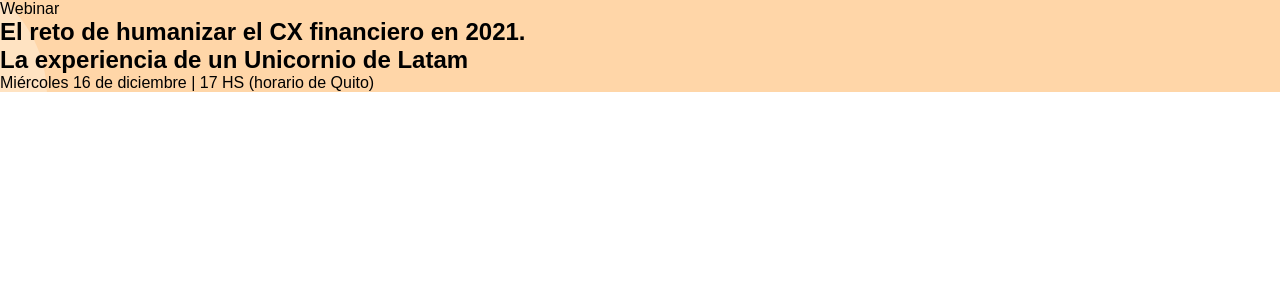
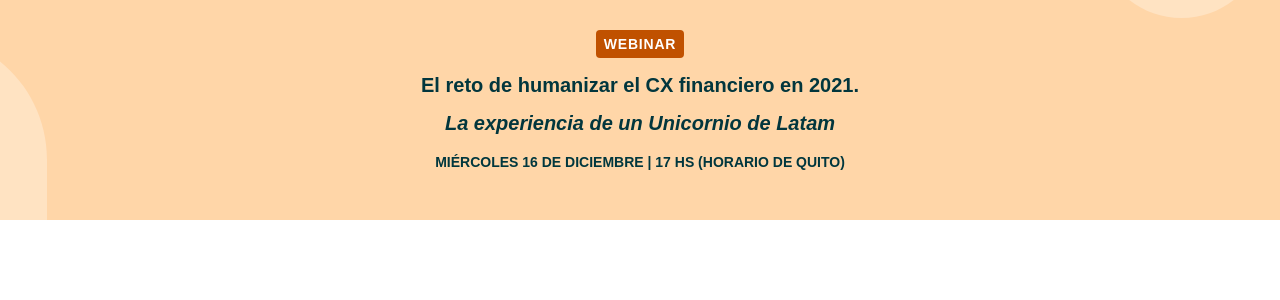
Before and after one commit to retaLazyCodes/the8Agency-challenge, a React (Create React App) app in the folder front/: page / in a window 1280 px wide. Shown: the top 300 px of the page. Built offline with nearby package versions, Linux system fonts and the light colour scheme.

Commit message:
Added Header styles

```diff
--- a/front/src/components/Header/index.js
+++ b/front/src/components/Header/index.js
@@ -1,4 +1,5 @@
 import headerBg from "assets/header-background.svg";
+import './styles.css';
 
 export const Header = () => {
     return (
--- /dev/null
+++ b/front/src/components/Header/styles.css
@@ -0,0 +1,68 @@
+.header {
+  min-height: 13.75rem;
+  max-width: 100vw;
+  display: -webkit-box;
+  display: -ms-flexbox;
+  display: flex;
+  -webkit-box-orient: vertical;
+  -webkit-box-direction: normal;
+      -ms-flex-direction: column;
+          flex-direction: column;
+  -webkit-box-align: center;
+      -ms-flex-align: center;
+          align-items: center;
+  padding: 1rem;
+}
+
+.header__category {
+  width: 5.5rem;
+  height: 1.75rem;
+  margin-top: 0.875rem;
+  background: #c05100;
+  display: -webkit-box;
+  display: -ms-flexbox;
+  display: flex;
+  -webkit-box-align: center;
+      -ms-flex-align: center;
+          align-items: center;
+  -webkit-box-pack: center;
+      -ms-flex-pack: center;
+          justify-content: center;
+  border-radius: 0.25rem;
+  font-family: "Source Sans Pro", sans-serif;
+  font-size: 0.875rem;
+  font-weight: 700;
+  color: #ffffff;
+  text-transform: uppercase;
+  letter-spacing: 0.05rem;
+}
+
+.header__title {
+  margin-top: 1rem;
+  font-size: 1.25rem;
+  line-height: 1.375rem;
+  font-family: "Source Sans Pro", sans-serif;
+  color: #02363d;
+  text-align: center;
+}
+
+.header__subtitle {
+  margin-top: 1rem;
+  font-size: 1.25rem;
+  line-height: 1.375rem;
+  text-align: center;
+  font-style: italic;
+  font-family: "Source Sans Pro", sans-serif;
+  color: #02363d;
+}
+
+.header__text {
+  margin-top: 1.25rem;
+  font-family: "Source Sans Pro", sans-serif;
+  font-size: 0.875rem;
+  font-weight: 600;
+  text-align: center;
+  text-transform: uppercase;
+  color: #00373e;
+}
+/*# sourceMappingURL=styles.css.map */
--- /dev/null
+++ b/front/src/components/Header/styles.scss
@@ -0,0 +1,56 @@
+@import '../../styles/variables';
+
+.header {
+	min-height: 13.75rem;
+	max-width: 100vw;
+	display: flex;
+	flex-direction: column;
+	align-items: center;
+	padding: 1rem;
+
+	&__category {
+		width: 5.5rem;
+		height: 1.75rem;
+		margin-top: 0.875rem;
+		background: $colorOrange;
+		display: flex;
+		align-items: center;
+		justify-content: center;
+		border-radius: 0.25rem;
+		font-family: $sourceSans;
+		font-size: 0.875rem;
+		font-weight: 700;
+		color: $colorWhite;
+		text-transform: uppercase;
+		letter-spacing: 0.05rem;
+	}
+
+	&__title {
+		margin-top: 1rem;
+		font-size: 1.25rem;
+		line-height: 1.375rem;
+		font-family: $sourceSans;
+		color: $colorGreenStrong;
+		text-align: center;
+	}
+
+	&__subtitle {
+		margin-top: 1rem;
+		font-size: 1.25rem;
+		line-height: 1.375rem;
+		text-align: center;
+		font-style: italic;
+		font-family: $sourceSans;
+		color: $colorGreenStrong;
+	}
+
+	&__text {
+		margin-top: 1.25rem;
+		font-family: $sourceSans;
+		font-size: 0.875rem;
+		font-weight: 600;
+		text-align: center;
+		text-transform: uppercase;
+		color: $colorGreenMedium;
+	}
+}
```
Also changed, not shown: 1 other file (tests, documents, lock files or other folders).
